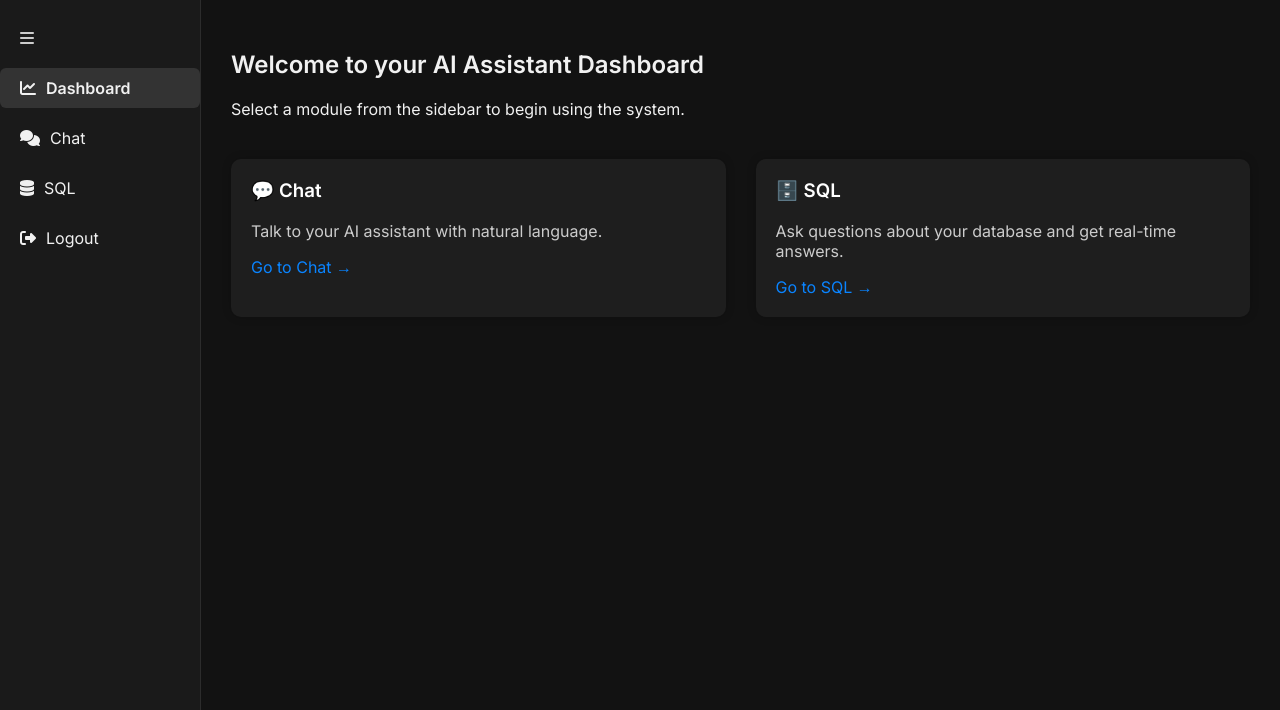
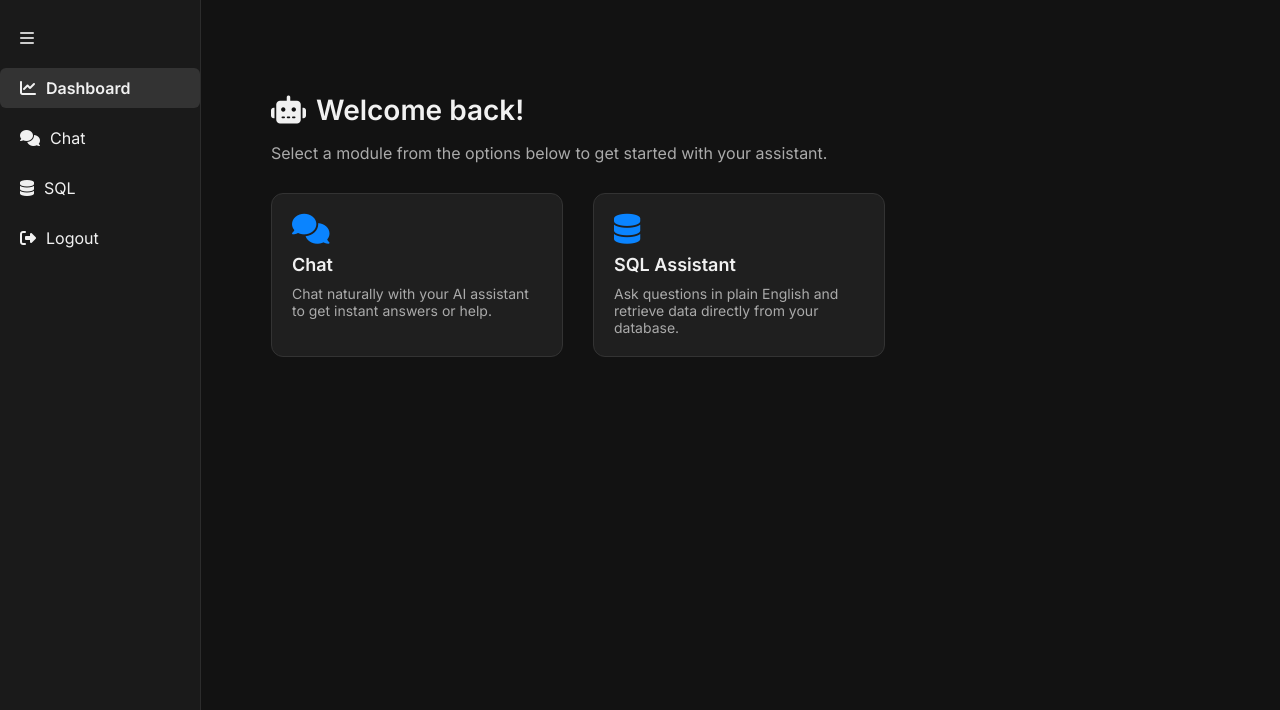
Before and after one commit to zarinsofiia/ai, a PHP site: page /main.php?page=dashboard in a window 1280 px wide. Shown: the part 54-764 px from the top of the page. Run offline with PHP 8.4, Linux system fonts and the light colour scheme.

Commit message:
new changes

```diff
--- a/dashboard/index.php
+++ b/dashboard/index.php
@@ -1,27 +1,75 @@
+<style>
+  .dashboard {
+    padding: 40px;
+    color: #f1f1f1;
+  }
+
+  .dashboard h2 {
+    font-size: 28px;
+    margin-bottom: 10px;
+    display: flex;
+    align-items: center;
+    gap: 10px;
+  }
+
+  .dashboard-cards {
+    margin-top: 30px;
+    display: flex;
+    gap: 30px;
+    flex-wrap: wrap;
+  }
+
+  .dashboard-card {
+    background-color: #1f1f1f;
+    border: 1px solid #333;
+    border-radius: 12px;
+    padding: 20px;
+    width: 250px;
+    text-decoration: none;
+    color: #f1f1f1;
+    transition: background-color 0.2s ease, transform 0.2s ease;
+    display: flex;
+    flex-direction: column;
+    gap: 10px;
+  }
+
+  .dashboard-card:hover {
+    background-color: #292929;
+    transform: translateY(-3px);
+  }
+
+  .dashboard-card i {
+    font-size: 30px;
+    color: #0a84ff;
+  }
+
+  .card-title {
+    font-size: 18px;
+    font-weight: 600;
+  }
+
+  .card-desc {
+    font-size: 14px;
+    color: #aaa;
+  }
+</style>
+
 <div class="dashboard">
-  <h2>Welcome to your AI Assistant Dashboard</h2>
-  <p>Select a module from the sidebar to begin using the system.</p>
+  <h2><i class="fa-solid fa-robot"></i> Welcome back!</h2>
+  <p style="font-size: 16px; color: #aaa;">Select a module from the options below to get started with your assistant.</p>
 
-  <div style="margin-top: 40px; display: flex; gap: 30px; flex-wrap: wrap;">
-    <div style="flex: 1 1 200px; background-color: #1e1e1e; padding: 20px; border-radius: 10px; box-shadow: 0 0 10px rgba(0,0,0,0.2);">
-      <h3 style="margin-top: 0; color: #fff;">💬 Chat</h3>
-      <p style="color: #ccc;">Talk to your AI assistant with natural language.</p>
-      <a href="main.php?page=chat" style="color: #0a84ff; text-decoration: none;">Go to Chat →</a>
-    </div>
+  <div class="dashboard-cards">
+  <a href="main.php?page=chat" class="dashboard-card">
+    <i class="fa-solid fa-comments"></i>
+    <div class="card-title">Chat</div>
+    <div class="card-desc">Chat naturally with your AI assistant to get instant answers or help.</div>
+  </a>
 
-    <div style="flex: 1 1 200px; background-color: #1e1e1e; padding: 20px; border-radius: 10px; box-shadow: 0 0 10px rgba(0,0,0,0.2);">
-      <h3 style="margin-top: 0; color: #fff;">🗄️ SQL</h3>
-      <p style="color: #ccc;">Ask questions about your database and get real-time answers.</p>
-      <a href="main.php?page=sql" style="color: #0a84ff; text-decoration: none;">Go to SQL →</a>
-    </div>
+  <a href="main.php?page=sql" class="dashboard-card">
+    <i class="fa-solid fa-database"></i>
+    <div class="card-title">SQL Assistant</div>
+    <div class="card-desc">Ask questions in plain English and retrieve data directly from your database.</div>
+  </a>
+</div>
 
-    <!-- Future modules can be added here -->
-    <!--
-    <div style="flex: 1 1 200px; background-color: #1e1e1e; padding: 20px; border-radius: 10px;">
-      <h3 style="margin-top: 0; color: #fff;">🎤 Audio</h3>
-      <p style="color: #ccc;">Voice input & transcription</p>
-      <a href="main.php?page=audio" style="color: #0a84ff; text-decoration: none;">Coming soon</a>
-    </div>
-    -->
-  </div>
 </div>
```
Also changed, not shown: chat/index.php (+26 -2 lines), login/index.php (+39 -0 lines), sql/index.php (+117 -3 lines).
